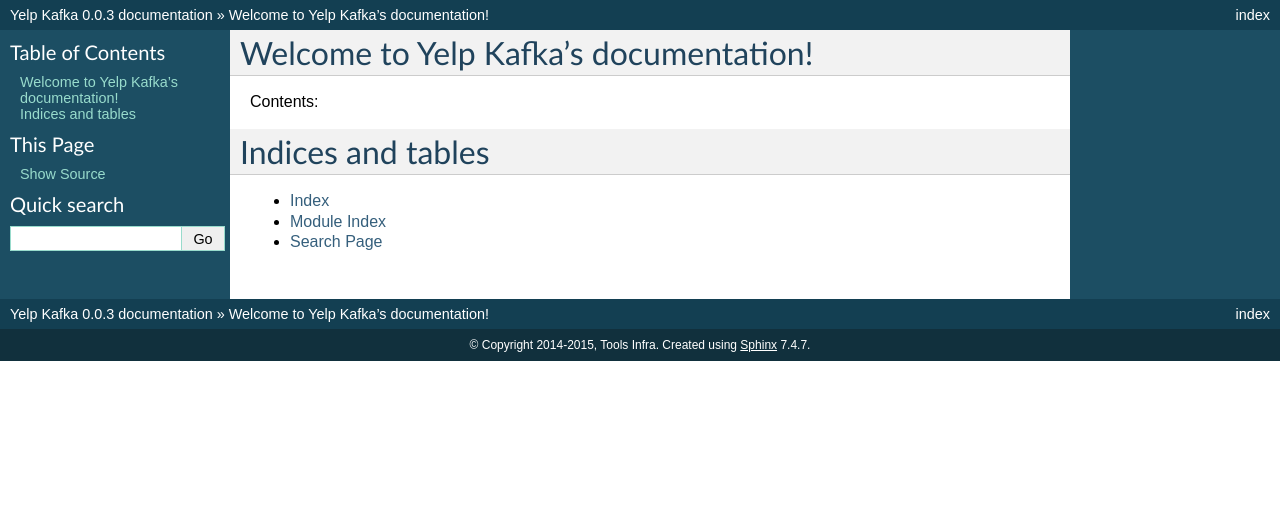
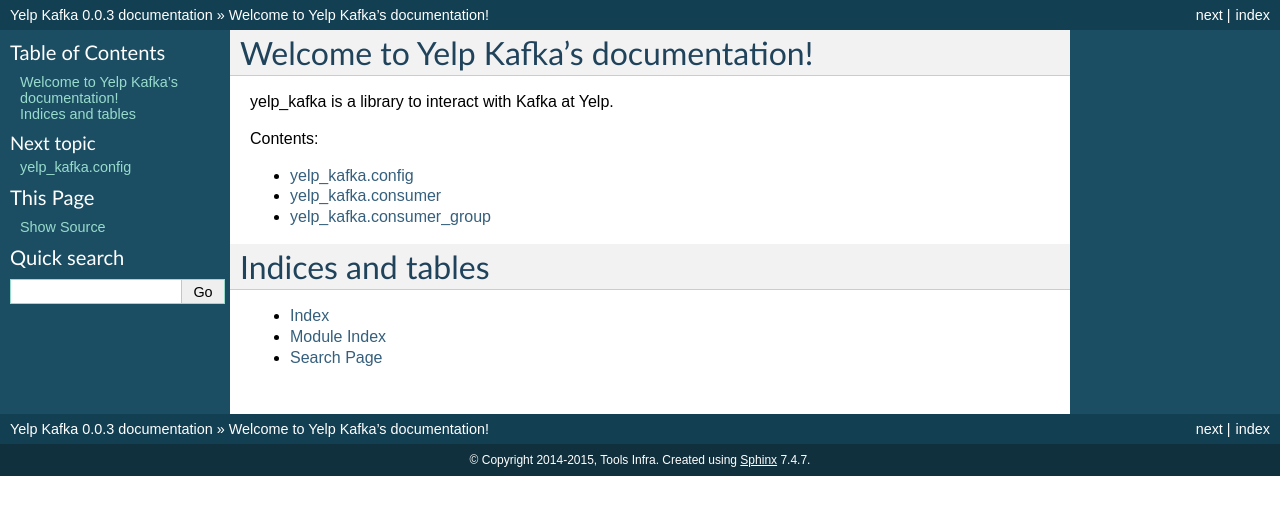
Before and after one commit to Yelp/yelp_kafka, a Sphinx documentation site: the page built from docs/source/index.rst, in a window 1280 px wide. Shown: the top 515 px of the page. Built offline with Sphinx 7.4.7, drawn with Linux system fonts in a browser that asks for light colours.

Commit message:
Add basic docs structure

```diff
--- /dev/null
+++ b/docs/source/config.rst
@@ -0,0 +1,7 @@
+.. _config:
+
+yelp_kafka.config
+=================
+
+.. automodule:: yelp_kafka.config
+    :members:
--- /dev/null
+++ b/docs/source/consumer.rst
@@ -0,0 +1,7 @@
+.. _consumer:
+
+yelp_kafka.consumer
+===================
+
+.. automodule:: yelp_kafka.consumer
+    :members:
--- /dev/null
+++ b/docs/source/consumer_group.rst
@@ -0,0 +1,7 @@
+.. _consumer_group:
+
+yelp_kafka.consumer_group
+=========================
+
+.. automodule:: yelp_kafka.consumer_group
+    :members:
--- a/docs/source/index.rst
+++ b/docs/source/index.rst
@@ -6,10 +6,17 @@
 Welcome to Yelp Kafka's documentation!
 ======================================
 
+yelp_kafka is a library to interact with Kafka at Yelp.
+
 Contents:
 
 .. toctree::
    :maxdepth: 2
+
+   config
+   consumer
+   consumer_group
+
 
 Indices and tables
 ==================
```
